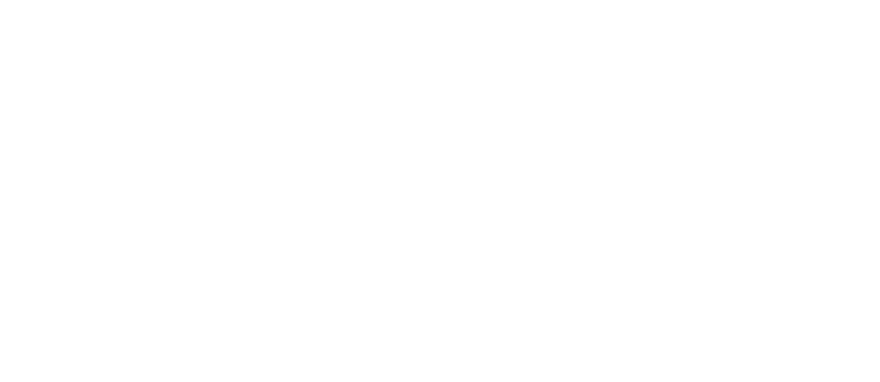
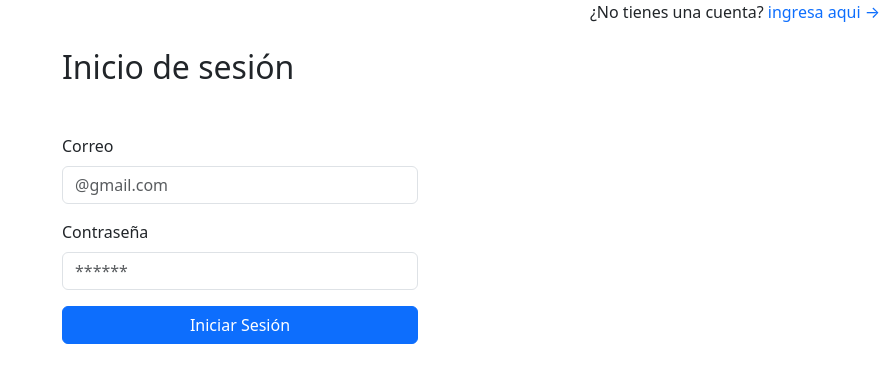
Before and after one commit to DiegoHerrera22/ProyectoSemestralFullStack2_006D, a plain HTML site: page src/InicioSesion.html in a window 1280 px wide. Shown: the whole page, without its empty margins (400-1280 px from the left). Drawn offline with Linux system fonts and the light colour scheme.

Commit message:
Creación de inicio de sesión
Falta añadir el codigo js, css para el incio de sesion y registro de usuarios

```diff
--- a/src/InicioSesion.html
+++ b/src/InicioSesion.html
@@ -0,0 +1,35 @@
+<!DOCTYPE html>
+<html lang="es">
+<head>
+    <meta charset="UTF-8">
+    <meta name="viewport" content="width=device-width, initial-scale=1.0">
+    <title>Pasteleria Mil Sabores</title>
+    <link rel="stylesheet" href="bootstrap-5.3.8-dist/css/bootstrap.css">
+    <link rel="stylesheet" href="style.css">
+</head>
+<body>
+<header>
+    <div class="position-absolute top-0 end-0 p-3-mb-2">
+        <span>¿No tienes una cuenta? </span>
+        <a href="InicioSesion.html" class="text-decoration-none">ingresa aqui →</a>
+    </div>
+</header>
+<div class = "container mt-5">
+    <div class = "row">
+        <div class = "col-12  col-md-6 offset-md-3 col-lg-4 offset-lg-4">
+            <h2>Inicio de sesión</h2>
+            <div class = "mb-3 mt-5">
+                <label for="email-input" class="form-label">Correo</label>
+                <input type="email" class="form-control" id="email-input" placeholder="@gmail.com">
+            </div>
+            <div class = "mb-3 ">
+                <label for="password-input" class="form-label">Contraseña</label>
+                <input type="password" class="form-control" id="password-input" placeholder="******">
+            </div>
+            <button id = "IniciarSesion" type="button" class = "btn btn-primary w-100">Iniciar Sesión</button>
+        </div>
+    </div>
+</div>
+<script src="script.js"></script>
+</body>
+</html>
```
Also changed, not shown: src/RegistroUsuario.html (+3 -3 lines), src/index.html (+1 -1 lines).
